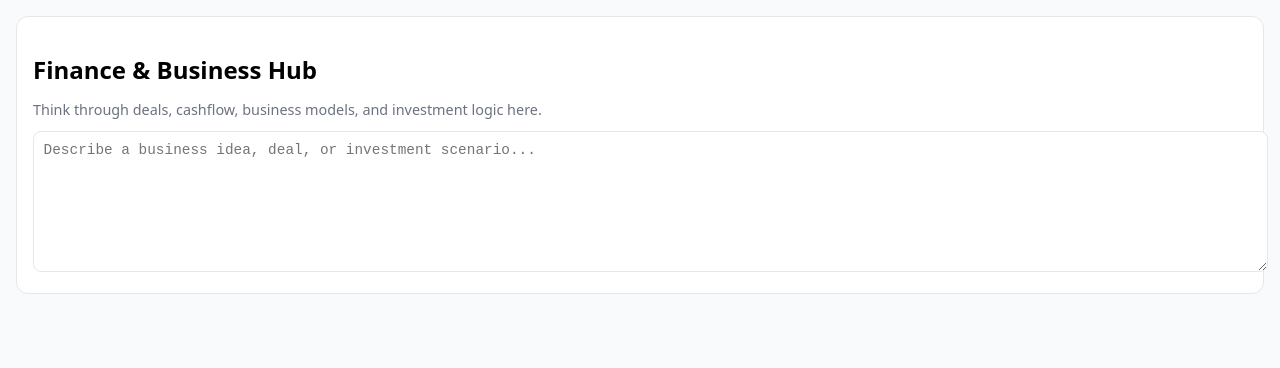
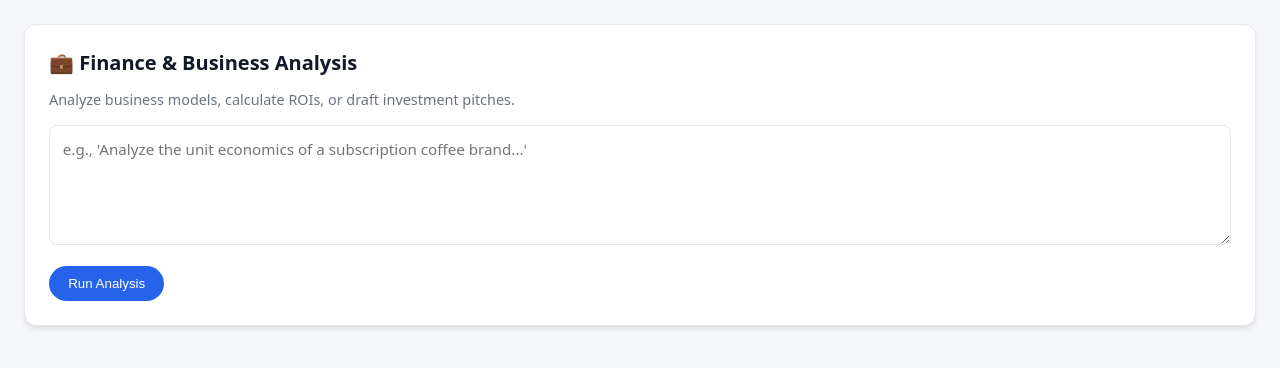
Before and after one commit to playzsaha1/nover-education, a plain HTML site: page hubs /finance.html in a window 1280 px wide. Drawn offline with Linux system fonts and the light colour scheme.

Commit message:
updated finance.html

```diff
--- a/hubs /finance.html
+++ b/hubs /finance.html
@@ -4,18 +4,119 @@
   <meta charset="UTF-8" />
   <title>Finance & Business Hub</title>
   <style>
-    body { font-family: system-ui, sans-serif; margin: 0; padding: 1rem; background: #f9fafb; }
-    .panel { background: #fff; border-radius: 0.75rem; padding: 1rem; border: 1px solid #e5e7eb; }
-    h2 { margin-bottom: 0.25rem; }
-    p { color: #6b7280; font-size: 0.9rem; margin-bottom: 0.75rem; }
-    textarea { width: 100%; min-height: 120px; border-radius: 0.5rem; border: 1px solid #e5e7eb; padding: 0.6rem; font-size: 0.9rem; }
+    /* Match the main app styling */
+    :root {
+      --accent: #2563eb;
+      --text-main: #111827;
+      --text-muted: #6b7280;
+      --panel-border: #e5e7eb;
+    }
+
+    body {
+      font-family: system-ui, -apple-system, sans-serif;
+      margin: 0;
+      padding: 1.5rem;
+      background: #f5f7fb;
+      color: var(--text-main);
+    }
+
+    .panel {
+      background: #fff;
+      border-radius: 0.75rem;
+      padding: 1.5rem;
+      border: 1px solid var(--panel-border);
+      box-shadow: 0 4px 6px -1px rgba(0, 0, 0, 0.1);
+    }
+
+    h2 { margin: 0 0 0.25rem 0; font-size: 1.25rem; }
+    p { color: var(--text-muted); font-size: 0.9rem; margin-bottom: 1rem; }
+
+    textarea {
+      width: 100%;
+      min-height: 120px;
+      border-radius: 0.5rem;
+      border: 1px solid var(--panel-border);
+      padding: 0.8rem;
+      font-size: 0.95rem;
+      box-sizing: border-box;
+      font-family: inherit;
+      resize: vertical;
+    }
+
+    .btn-container { margin-top: 1rem; }
+
+    button {
+      background: var(--accent);
+      color: white;
+      border: none;
+      padding: 0.6rem 1.2rem;
+      border-radius: 999px;
+      font-weight: 500;
+      cursor: pointer;
+      transition: opacity 0.2s;
+    }
+
+    button:disabled { opacity: 0.5; cursor: not-allowed; }
+
+    .output {
+      margin-top: 1.5rem;
+      padding: 1rem;
+      background: #f9fafb;
+      border-radius: 0.5rem;
+      border: 1px solid var(--panel-border);
+      font-size: 0.95rem;
+      line-height: 1.6;
+      display: none; /* Hidden until AI responds */
+      white-space: pre-wrap;
+    }
+
+    .loading { color: var(--accent); font-weight: 600; display: none; margin-top: 1rem; }
   </style>
 </head>
 <body>
   <div class="panel">
-    <h2>Finance & Business Hub</h2>
-    <p>Think through deals, cashflow, business models, and investment logic here.</p>
-    <textarea placeholder="Describe a business idea, deal, or investment scenario..."></textarea>
+    <h2>💼 Finance & Business Analysis</h2>
+    <p>Analyze business models, calculate ROIs, or draft investment pitches.</p>
+
+    <textarea id="financeInput" placeholder="e.g., 'Analyze the unit economics of a subscription coffee brand...'"></textarea>
+
+    <div class="btn-container">
+      <button id="analyzeBtn" onclick="analyzeFinance()">Run Analysis</button>
+    </div>
+
+    <div id="loadingStatus" class="loading">Analyzing market data...</div>
+    <div id="financeOutput" class="output"></div>
   </div>
+
+  <script>
+    async function analyzeFinance() {
+      const input = document.getElementById('financeInput');
+      const output = document.getElementById('financeOutput');
+      const btn = document.getElementById('analyzeBtn');
+      const loader = document.getElementById('loadingStatus');
+
+      if (!input.value.trim()) return;
+
+      // UI Feedback
+      btn.disabled = true;
+      loader.style.display = 'block';
+      output.style.display = 'none';
+
+      try {
+        // We use window.parent to access the callAI function in your main script.js
+        const prompt = "Act as a Senior Financial Analyst. Analyze this business scenario:\n\n" + input.value;
+        const response = await window.parent.callAI(prompt);
+
+        output.textContent = response;
+        output.style.display = 'block';
+      } catch (err) {
+        output.textContent = "Error: Could not connect to the AI engine.";
+        output.style.display = 'block';
+      } finally {
+        btn.disabled = false;
+        loader.style.display = 'none';
+      }
+    }
+  </script>
 </body>
 </html>
```
